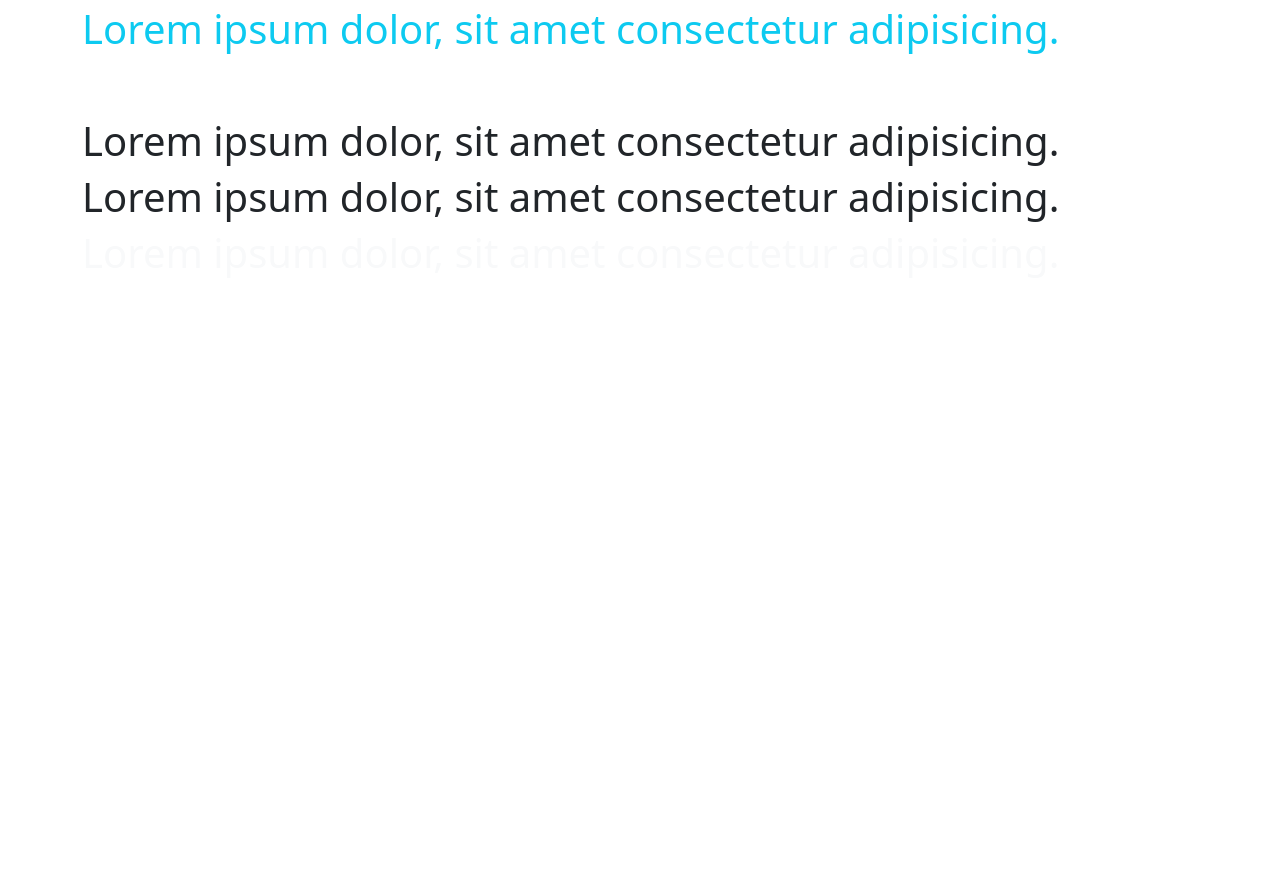
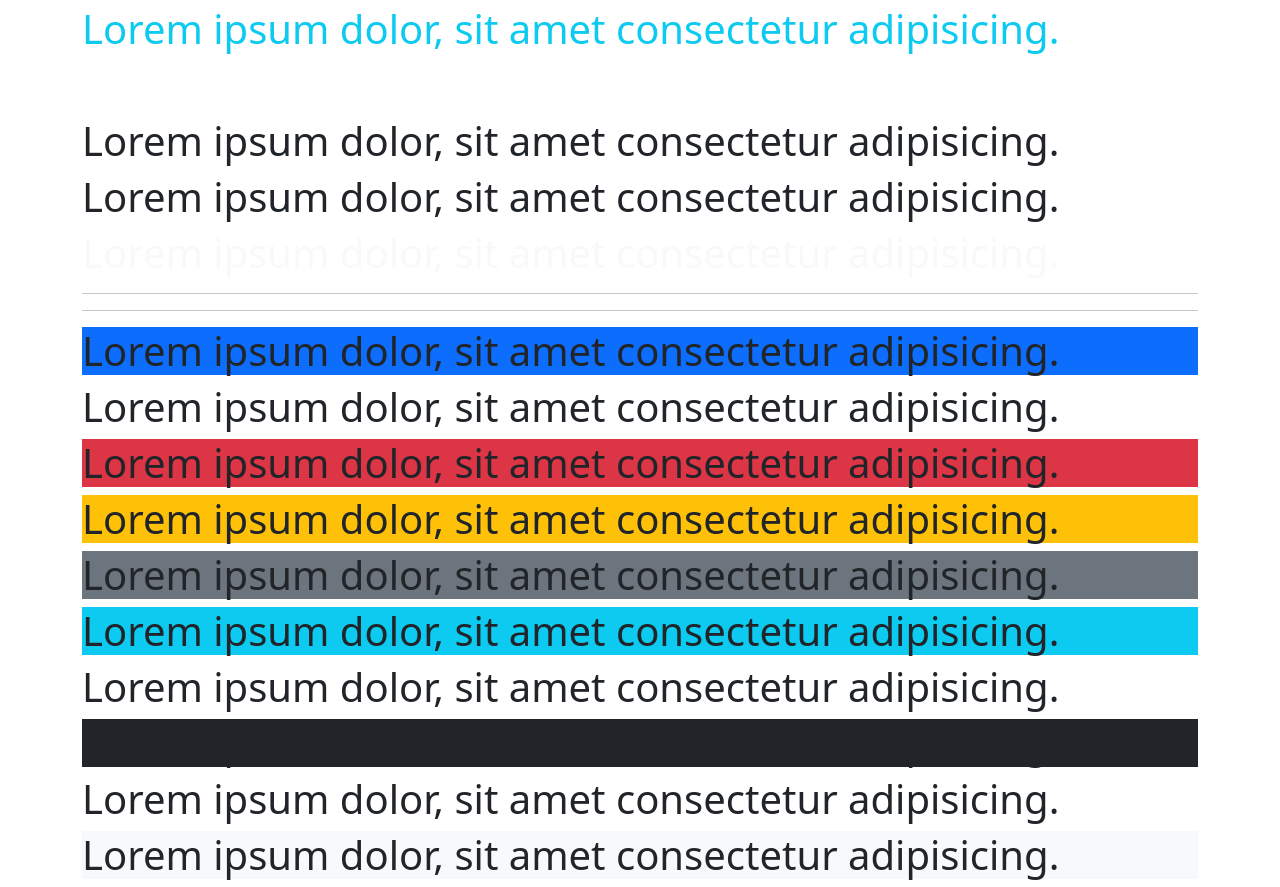
Before and after one commit to Ishika888/Basic-Bootstrap, a plain HTML site: page index.html in a window 1280 px wide. Shown: the part 6851-7738 px from the top of the page. Before the commit the page ends 7136 px from the top, so only its background shows below. Drawn offline with Linux system fonts and the light colour scheme.

Commit message:
Bootstrap Background color practice

```diff
--- a/index.html
+++ b/index.html
@@ -252,6 +252,21 @@
         <h1 class="text-white">Lorem ipsum dolor, sit amet consectetur adipisicing.</h1>
         <h1 class="text-dark">Lorem ipsum dolor, sit amet consectetur adipisicing.</h1>
         <h1 class="text-body">Lorem ipsum dolor, sit amet consectetur adipisicing.</h1>
-        <h1 class="text-light">Lorem ipsum dolor, sit amet consectetur adipisicing.</h1></div>
+        <h1 class="text-light">Lorem ipsum dolor, sit amet consectetur adipisicing.</h1>
+    <hr>
+    <hr>
+
+        <h1 class="bg-primary">Lorem ipsum dolor, sit amet consectetur adipisicing.</h1>
+        <h1 class="bg-sucess">Lorem ipsum dolor, sit amet consectetur adipisicing.</h1>
+        <h1 class="bg-danger">Lorem ipsum dolor, sit amet consectetur adipisicing.</h1>
+        <h1 class="bg-warning">Lorem ipsum dolor, sit amet consectetur adipisicing.</h1>
+        <h1 class="bg-secondary">Lorem ipsum dolor, sit amet consectetur adipisicing.</h1>
+        <h1 class="bg-info">Lorem ipsum dolor, sit amet consectetur adipisicing.</h1>
+        <h1 class="bg-white">Lorem ipsum dolor, sit amet consectetur adipisicing.</h1>
+        <h1 class="bg-dark">Lorem ipsum dolor, sit amet consectetur adipisicing.</h1>
+        <h1 class="bg-body">Lorem ipsum dolor, sit amet consectetur adipisicing.</h1>
+        <h1 class="bg-light">Lorem ipsum dolor, sit amet consectetur adipisicing.</h1>
+
+</div>
 </body>
 </html>
```
